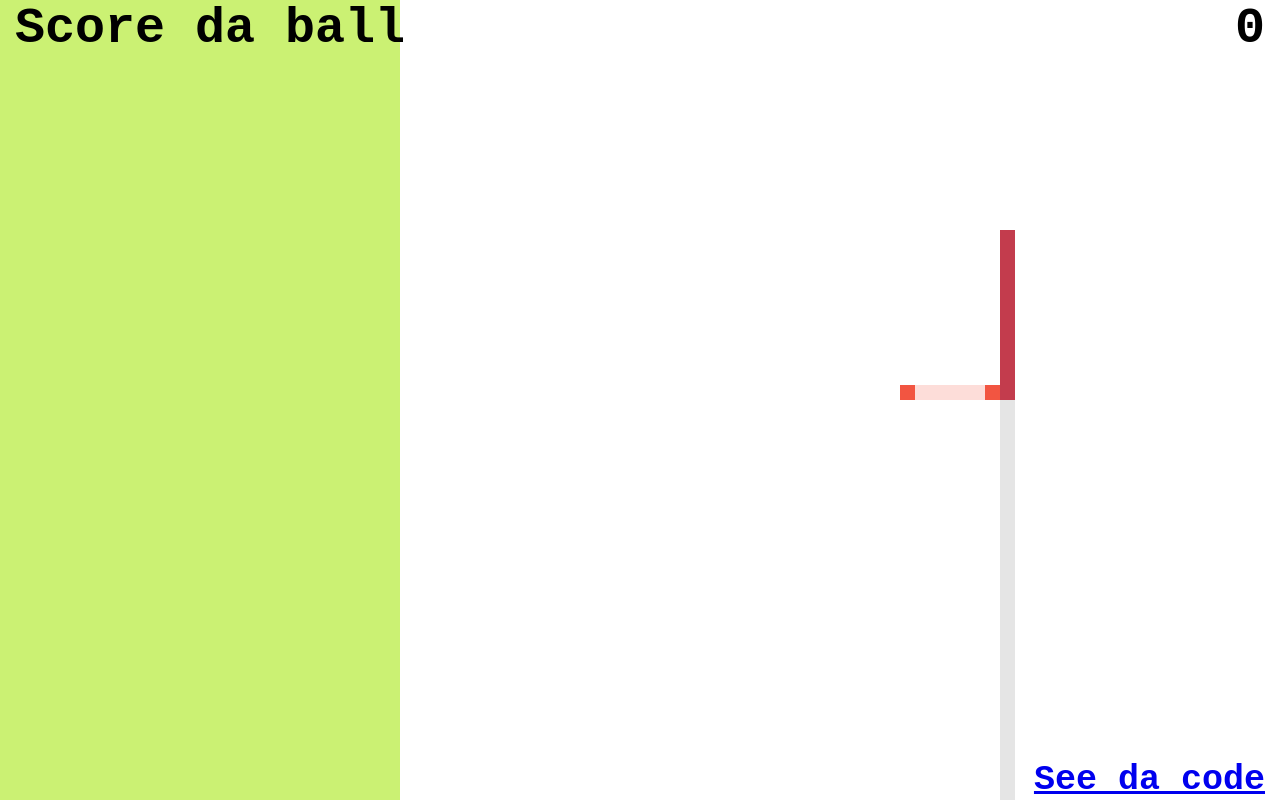
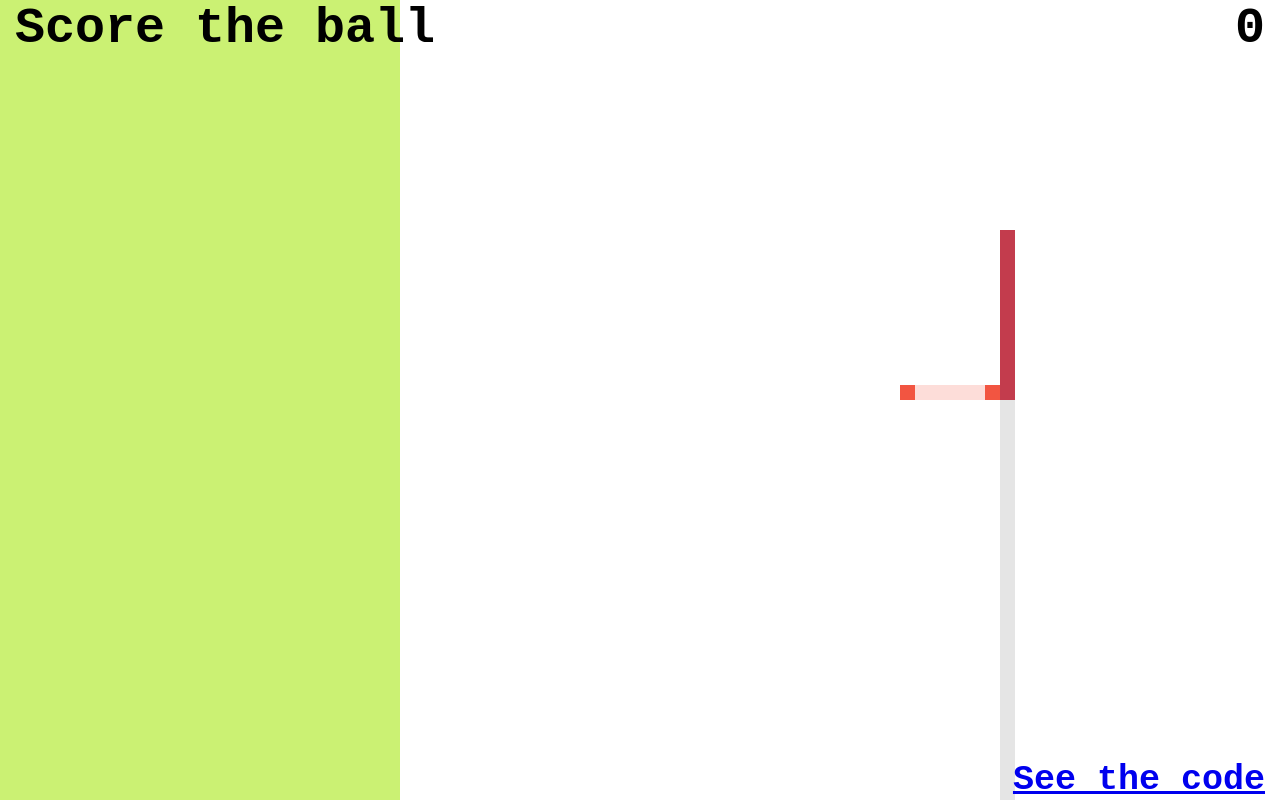
Before and after one commit to alexcrist/bump, a website: page frontend/index.html in a window 1280 px wide. Drawn offline with nearby package versions, Linux system fonts and the light colour scheme; no server answers.

Commit message:
Update index.html

```diff
--- a/frontend/index.html
+++ b/frontend/index.html
@@ -4,7 +4,7 @@
   <meta charset="UTF-8">
   <meta http-equiv="X-UA-Compatible" content="IE=edge">
   <meta name="viewport" content="width=device-width, initial-scale=1.0">
-  <title>Document</title>
+  <title>Score that ball</title>
   <link rel="stylesheet" href="styles.css">
 </head>
 <body>
@@ -19,10 +19,10 @@
     <div id="hover-ball" class="ball" style="opacity: 0;"></div>
   </div>
 
-  <div id="title" class="text">Score da ball</div>
+  <div id="title" class="text">Score the ball</div>
   <div id="score" class="text">0</div>
   <a class="text" href="https://github.com/alexcrist/score-da-ball">
-    <div id="code">See da code</div>
+    <div id="code">See the code</div>
   </a>
 
   <script src="https://cdn.socket.io/4.5.0/socket.io.min.js" integrity="sha384-7EyYLQZgWBi67fBtVxw60/OWl1kjsfrPFcaU0pp0nAh+i8FD068QogUvg85Ewy1k" crossorigin="anonymous"></script>
```
